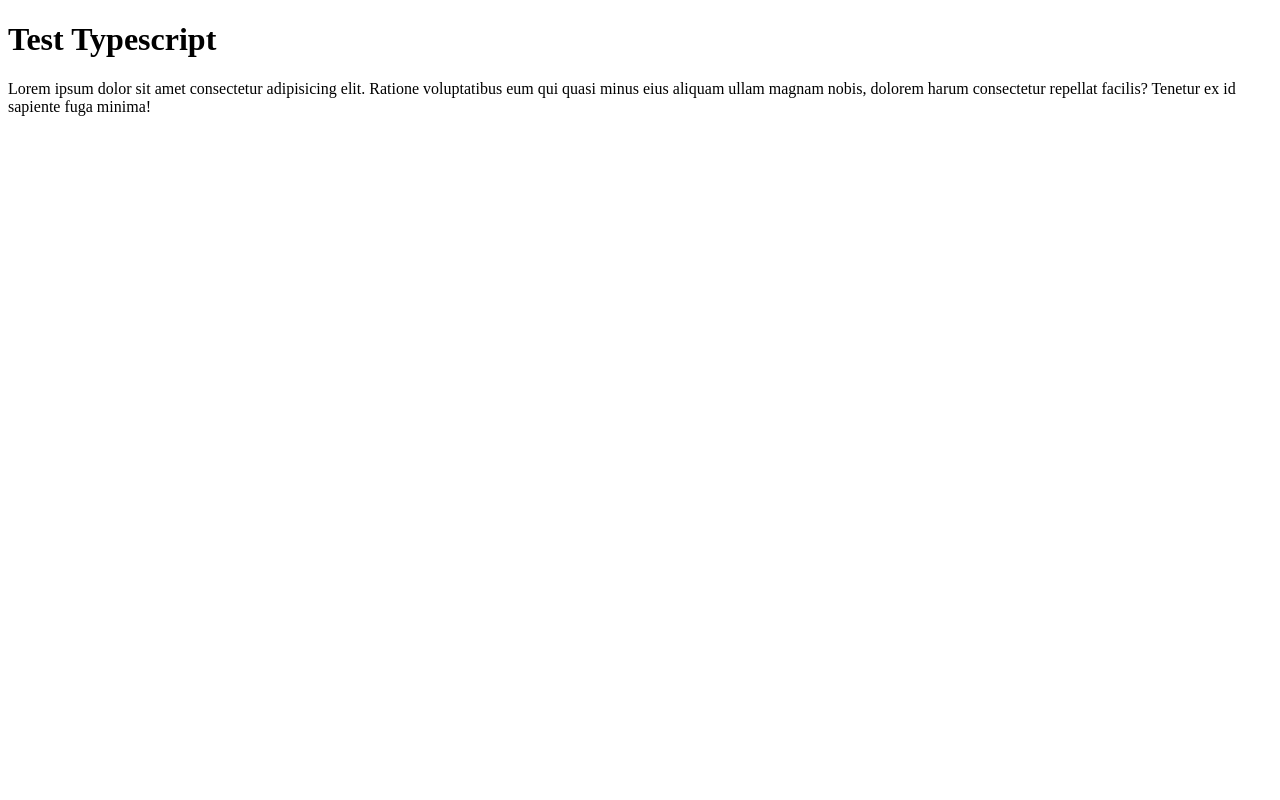
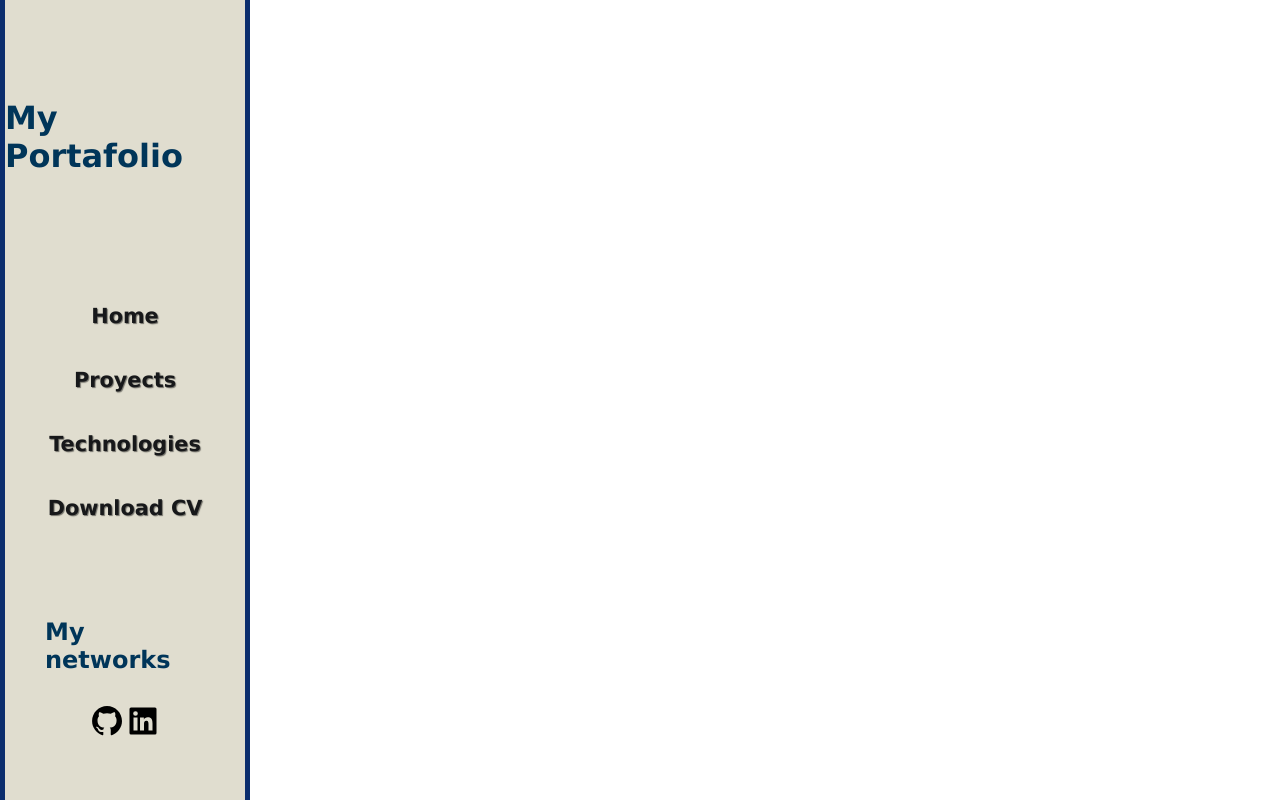
Before and after one commit to MartinMinuto/Typescript-Prueba, a plain HTML site: page Typescript/src/index.html in a window 1280 px wide. Drawn offline with Linux system fonts and the light colour scheme.

Commit message:
Config2.0

```diff
--- /dev/null
+++ b/Typescript/src/index.css
@@ -0,0 +1,84 @@
+*{
+    padding: 0;
+    margin: 0;
+    box-sizing: border-box;
+}
+
+.Navbar{
+    display: flex;
+    justify-content: center;
+    flex-direction: column;
+    background-color: #e0ddcf;
+    height: 100vh;
+    width: 250px;
+    gap: 40px;
+    border-left: 5px solid #0b2d6d;
+    border-right: 5px solid #0b2d6d;
+}
+
+.href{
+    display: flex;
+    justify-content: center;
+    text-decoration: none;
+    align-items: center;
+    text-align: center;
+    font-weight: 800;
+    font-family: 'Lucida Sans', 'Lucida Sans Regular', 'Lucida Grande', 'Lucida Sans Unicode', Geneva, Verdana, sans-serif;
+    font-size: 1.3em;
+    padding-bottom: 10px;
+    color: #17181a;
+    text-shadow: 1px 1px 1px  rgba(0, 0, 0, 0.5);
+}
+
+.href:hover{
+    color: #0b2d6d;
+    transform: translateY(-5px);
+    transition: 0.2s;
+    border-bottom: 4px solid #0b2d6d;
+}
+
+.listUl{
+    list-style: none;
+}
+
+.NavContainer{
+    display: flex;
+    justify-content: center;
+    align-items: center;
+    height: 30%;
+}
+
+.NavContainerLink{
+    display: flex;
+    flex-direction: column;
+    justify-content: center;
+    align-items: center;
+    margin: 40px;
+    gap: 30px;
+}
+
+.hrefLi{
+    display: flex;
+    justify-content: center;
+    padding: 15px;
+    gap: 50px;
+}
+
+.TituloID{
+   font-weight: 700;
+   font-size: 2em;
+   color: #003559;
+   font-family: 'Lucida Sans', 'Lucida Sans Regular', 'Lucida Grande', 'Lucida Sans Unicode', Geneva, Verdana, sans-serif;
+}
+
+.TituloId{
+    font-family: 'Lucida Sans', 'Lucida Sans Regular', 'Lucida Grande', 'Lucida Sans Unicode', Geneva, Verdana, sans-serif;
+    font-size: 1.5em;
+    font-weight: 700;
+    color: #003559;
+}
+
+.IconoImg{
+    width: 36px;
+    height: 36px;
+}
--- a/Typescript/src/index.html
+++ b/Typescript/src/index.html
@@ -5,12 +5,44 @@
     <meta http-equiv="X-UA-Compatible" content="IE=edge">
     <meta name="viewport" content="width=device-width, initial-scale=1.0">
     <title>Document</title>
+    <link rel="stylesheet" href="./index.css">
 </head>
 <body>
+    <header>
 
-    <h1>Test Typescript</h1>
-    <p id="date"></p>
-    <p>Lorem ipsum dolor sit amet consectetur adipisicing elit. Ratione voluptatibus eum qui quasi minus eius aliquam ullam magnam nobis, dolorem harum consectetur repellat facilis? Tenetur ex id sapiente fuga minima!</p>
+        <nav class="Navbar">
+          <div class="NavContainer">
+             <h1 class="TituloID">My Portafolio</h1>
+          </div>
+          <div class="NavContainer">
+                <ul class="listUl">
+                    <li class="hrefLi"><a class="href" href="#">Home</a></li>
+                    <li class="hrefLi"><a class="href" href="#">Proyects</a></li>
+                    <li class="hrefLi"><a class="href" href="#">Technologies</a></li>
+                    <li class="hrefLi"><a class="href" href="#">Download CV</a></li>
+                </ul>
+          </div>
+          <div class="NavContainerLink">
+
+            <h2 class="TituloId">My networks</h2>
+
+            <div class="NavContainer">
+
+                <a href="https://github.com/MartinMinuto" target="_blank"><img class="IconoImg" src="./media/Github.svg" alt="GitHub"></a>
+                <a href="https://www.linkedin.com/in/martin-minuto/" target="_blank"><img class="IconoImg" src="./media/Linkedin.svg" alt="Linkedin"></a>
+
+            </div>
+
+          </div>
+        </nav>
+
+    </header>
+    <main>
+        <div>
+
+        </div>
+
+    </main>
     <script src="../dist/index.js"></script>
 </body>
 </html>
```
Also changed, not shown: Typescript/src/media/Github.svg (added), Typescript/src/media/Linkedin.svg (added).
